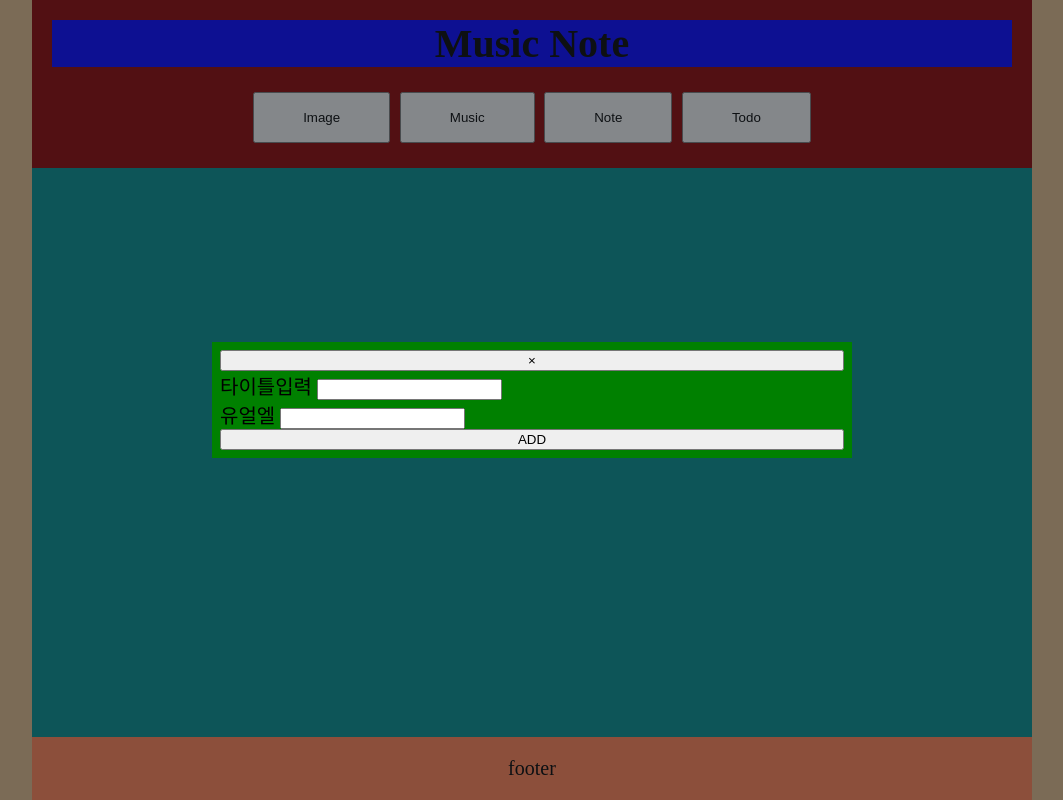
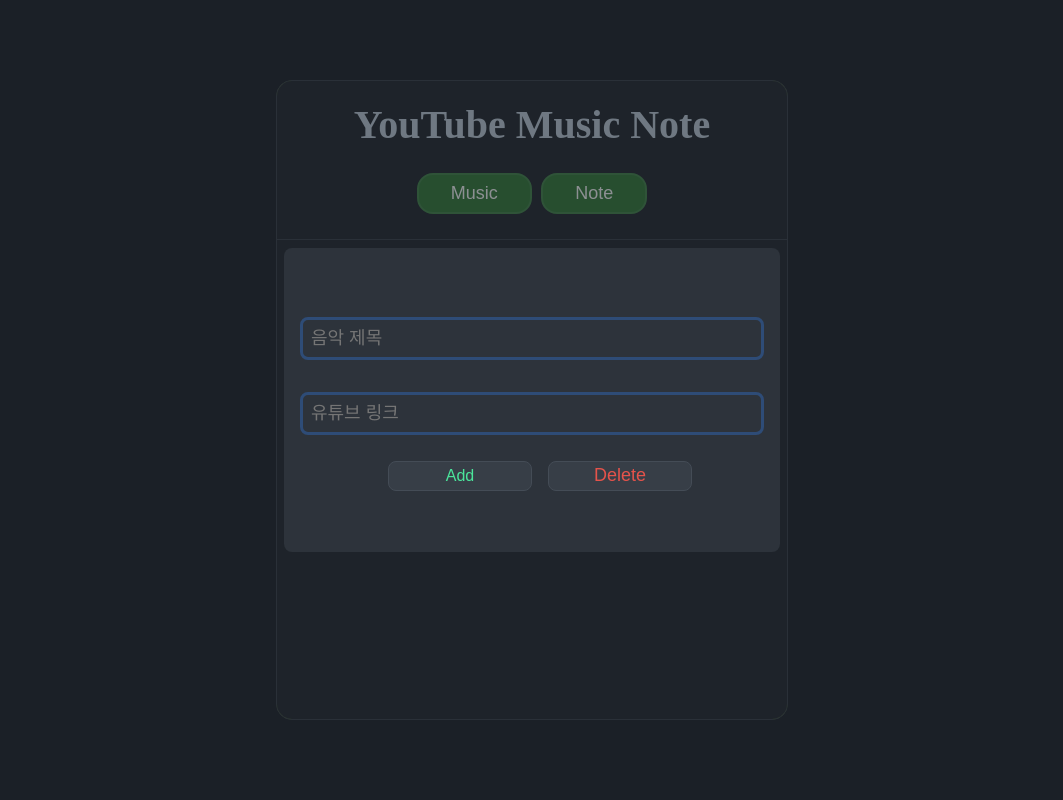
Before and after one commit to 2coldok/typescript-music-note, a plain HTML site: page index.html in a window 1280 px wide. Both pictures are taken after a click on the button "Music". Shown: the whole page, without its empty margins (108-1171 px from the left). Drawn offline with Linux system fonts and the light colour scheme.

Commit message:
style : 스타일

```diff
--- a/dist/app.js
+++ b/dist/app.js
@@ -1,9 +1,7 @@
 import { InputDialog } from "./components/dialog/dialog.js";
 import { MediaSectionInput } from "./components/dialog/input/media-input.js";
 import { TextSectionInput } from "./components/dialog/input/text-input.js";
-import { ImageComponent } from "./components/page/item/image.js";
 import { NoteComponent } from "./components/page/item/note.js";
-import { TodoComponent } from "./components/page/item/todo.js";
 import { VideoComponent } from "./components/page/item/video.js";
 import { PageComponent, PageItemComponent } from "./components/page/page.js";
 class App {
@@ -11,10 +9,8 @@
         this.dialogRoot = dialogRoot;
         this.page = new PageComponent(PageItemComponent);
         this.page.attachTo(appRoot);
-        this.bindElementToDialog('#new-image', MediaSectionInput, (input) => new ImageComponent(input.title, input.url));
         this.bindElementToDialog('#new-video', MediaSectionInput, (input) => new VideoComponent(input.title, input.url));
         this.bindElementToDialog('#new-note', TextSectionInput, (input) => new NoteComponent(input.title, input.body));
-        this.bindElementToDialog('#new-todo', TextSectionInput, (input) => new TodoComponent(input.title, input.body));
     }
     bindElementToDialog(selector, InputComponent, makeSection) {
         const element = document.querySelector(selector);
--- a/dist/components/dialog/dialog.js
+++ b/dist/components/dialog/dialog.js
@@ -3,9 +3,13 @@
     constructor() {
         super(`<dialog class="dialog">
              <div class="dialog__container">
-                <button class="close">&times;</button>
+
                 <div id="dialog__body"></div>
-                <button class="dialog__submit">ADD</button>
+                <div class="button__container">
+                  <button class="dialog__submit">Add</button>
+                  <button class="close" id="dialog__close">Delete</button>
+                </div>
+
              </div>
           </dialog>`);
         const closeBtn = this.element.querySelector('.close');
--- a/dist/components/dialog/input/media-input.js
+++ b/dist/components/dialog/input/media-input.js
@@ -3,12 +3,10 @@
     constructor() {
         super(`<div>
              <div class="form__container">
-                 <label for="title">타이틀입력</label>
-                 <input type="text" id="title">
+                 <input type="text" id="title" placeholder="음악 제목">
             </div>
             <div class="form__container">
-                  <label for="url">유얼엘</label>
-                  <input type="text" id="url">
+                  <input type="text" id="url" placeholder="유튜브 링크">
             </div>
           </div>`);
     }
--- a/dist/components/dialog/input/text-input.js
+++ b/dist/components/dialog/input/text-input.js
@@ -3,12 +3,10 @@
     constructor() {
         super(`<div>
              <div class="form__container">
-                 <label for="title">타이틀입력</label>
-                 <input type="text" id="title">
+                 <input type="text" id="title" placeholder="제목">
             </div>
             <div class="form__container">
-                  <label for="body">바디</label>
-                  <textarea type="text" row="3" id="body"></textarea>
+                  <textarea type="text" row="3" id="body" placeholder="내용"></textarea>
             </div>
           </div>`);
     }
--- a/dist/components/page/item/video.js
+++ b/dist/components/page/item/video.js
@@ -2,8 +2,8 @@
 export class VideoComponent extends BaseComponent {
     constructor(title, url) {
         super(`<section class="video">
+             <h3 class="video__title"></h3>
              <div class="video__player"><iframe class="video__iframe"></iframe></div>
-             <h3 class="video__title"></h3>
            </section>`);
         const iframe = this.element.querySelector('.video__iframe');
         iframe.src = this.convertToEmbededURL(url);
--- a/dist/components/page/page.js
+++ b/dist/components/page/page.js
@@ -2,10 +2,10 @@
 export class PageItemComponent extends BaseComponent {
     constructor() {
         super(`<li class="page-item">
-             <section class="page-item__body"></section>
-             <div class="page-item__controls">
-               <button class="close">&times;</button>
-             </div>
+              <div class="page-item__controls">
+                <button class="close">delete</button>
+              </div>
+              <section class="page-item__body"></section>
           </li>`);
         const closeBtn = this.element.querySelector('.close');
         closeBtn.onclick = () => {
--- a/index.html
+++ b/index.html
@@ -11,20 +11,20 @@
   <div class="app">
 
     <header class="banner">
-      <h1 class="banner-title">Music Note</h1>
+      <h1 class="banner-title">YouTube Music Note</h1>
       <ul class="control-panel">
-        <li><button id="new-image" class="create-button">Image</button></li>
+        <!-- <li><button id="new-image" class="create-button">Image</button></li> -->
         <li><button id="new-video" class="create-button">Music</button></li>
         <li><button id="new-note" class="create-button">Note</button></li>
-        <li><button id="new-todo" class="create-button">Todo</button></li>
+        <!-- <li><button id="new-todo" class="create-button">Todo</button></li> -->
       </ul>
     </header>
 
     <main class="document"></main>
 
-    <footer class="footer">
+    <!-- <footer class="footer">
       <p>footer</p>
-    </footer>
+    </footer> -->
 
   </div>
 </body>
--- a/style/style.css
+++ b/style/style.css
@@ -1,3 +1,11 @@
+/*
+#1C2128 : 배경
+#2D333B
+
+
+
+*/
+
 * {
   outline: 0;
   box-sizing: border-box;
@@ -12,14 +20,23 @@
   padding-left: 0;
 }
 
+input, textarea {
+  background-color: #2D333B;
+  color: #C5D1DE;
+  border: 0.2rem solid #2E4C77;
+  padding: 0.5rem;
+  border-radius: 0.5rem;
+}
+
 dialog {
   border: 0;
 }
 
 body {
-  background-color: burlywood;
+  background-color: #1C2128;
   display: flex;
   justify-content: center;
+  align-items: center;
 
   width: 100vw;
   height: 100vh;
@@ -34,18 +51,25 @@
   display: flex;
   flex-direction: column;
 
-  width: 100%;
-  height: 100%;
+  border: 1px solid #3A414A;
+  border-radius: 1rem;
+  outline: none;
+  overflow: hidden;
+
+
+  width: 40%;
+  height: 80%;
   max-width: 1000px;
 }
 
 .banner {
-  background-color: darkred;
+  background-color: #22272E;
+  border-bottom: 1px solid #3A414A;
   text-align: center;
 }
 
 .banner-title {
-  background-color: blue;
+  color: #C5D1DE;
   margin: 1.25rem;
 }
 
@@ -56,20 +80,80 @@
 }
 
 .create-button {
+  background-color: #347D39;
+  border: 2px solid #44864B;
+  color: #FFFFFF;
   margin: 0.3rem;
   /* user-select: none; */
-  padding: 1rem 3rem;
+  padding: 0.5rem 2rem;
+  border-radius: 1rem;
+  font-size: large;
+  /* border-style: none; */
+}
+
+.create-button:hover {
+  cursor: pointer;
+  filter: brightness(130%);
 }
 
 .document {
-  background-color: darkcyan;
+  background-color: #22272E;
   height: 100%;
   overflow-y: auto;
 }
 
-.footer {
-  background-color: coral;
-  text-align: center;
+.page-item {
+  background-color: #2D333B;
+  color: #C5D1DE;
+  border-radius: 0.5rem;
+  overflow: hidden;
+  border: 0.1rem solid #2E4C77;
+  margin: 0.5rem;
+}
+
+.video__title {
+  padding: 1rem;
+  margin: 0;
+  /* background-color: black; */
+}
+
+.page-item__controls {
+  float: right;
+}
+
+.close {
+  background-color: #373E47;
+  color: #E5534B;
+  border-radius: 0.5rem;
+  border: 0.1rem solid #444C56;
+  padding: 0.2rem 0.5rem;
+  font-size: medium;
+}
+
+.close:hover {
+  filter: brightness(130%);
+  cursor: pointer;
+}
+
+.video__player {
+  padding: 0.3rem;
+  /* background-color: red; */
+}
+
+.video__iframe {
+  width: 100%;
+  height: 4rem;
+  border: 0.5px solid rgb(255, 122, 122);
+  /* border-style: none; */
+  border-radius: 0.5rem;
+
+
+}
+
+.note {
+  padding: 0.5rem;
+  background: rgb(36,34,75);
+  background: linear-gradient(90deg, rgba(36,34,75,1) 0%, rgba(22,54,61,1) 100%, rgba(0,212,255,1) 100%);
 }
 
 /* Dialog */
@@ -91,10 +175,86 @@
 }
 
 .dialog__container {
-  background-color: green;
+  background-color: #2D333B;
   display: flex;
   flex-direction: column;
+  justify-content: center;
+  align-items: center;
 
-  width: 32em;
-  padding: 0.4em;
+  width: 40%;
+  height: 40%;
+  border-radius: 0.5rem;
+  padding: 0 0.4em;
 }
+
+#dialog__body {
+  width: 100%;
+  height: 50%;
+  margin: 0;
+  padding: 0;
+  /* background-color: red; */
+}
+
+.button__container {
+  display: flex;
+  width: 100%;
+  height: 10%;
+  justify-content: center;
+  align-items: center;
+
+  /* background-color: red; */
+}
+
+#dialog__close {
+  width: 30%;
+  height: 100%;
+  font-size: large;
+}
+
+.form__container {
+  width: 100%;
+  height: 100%;
+  padding: 0.5rem;
+  /* background-color: blue; */
+}
+
+.dialog__submit {
+  width: 30%;
+  height: 100%;
+}
+
+#title {
+  width: 100%;
+  font-size: large;
+  border-radius: 0.5rem;
+}
+
+#url {
+  width: 100%;
+  margin-top: 1rem;
+  font-size: large;
+}
+
+#body {
+  width: 100%;
+  height: 5rem;
+  font-size: large;
+}
+
+.dialog__submit {
+  width: 30%;
+  height: 100%;
+  font-size: large;
+  background-color: #373E47;
+  color: #4be59b;
+  border-radius: 0.5rem;
+  border: 0.1rem solid #444C56;
+  padding: 0.2rem 0.5rem;
+  font-size: medium;
+  margin: 1rem;
+}
+
+.dialog__submit:hover {
+  filter: brightness(130%);
+  cursor: pointer;
+}
```
Also changed, not shown: 6 other files.
